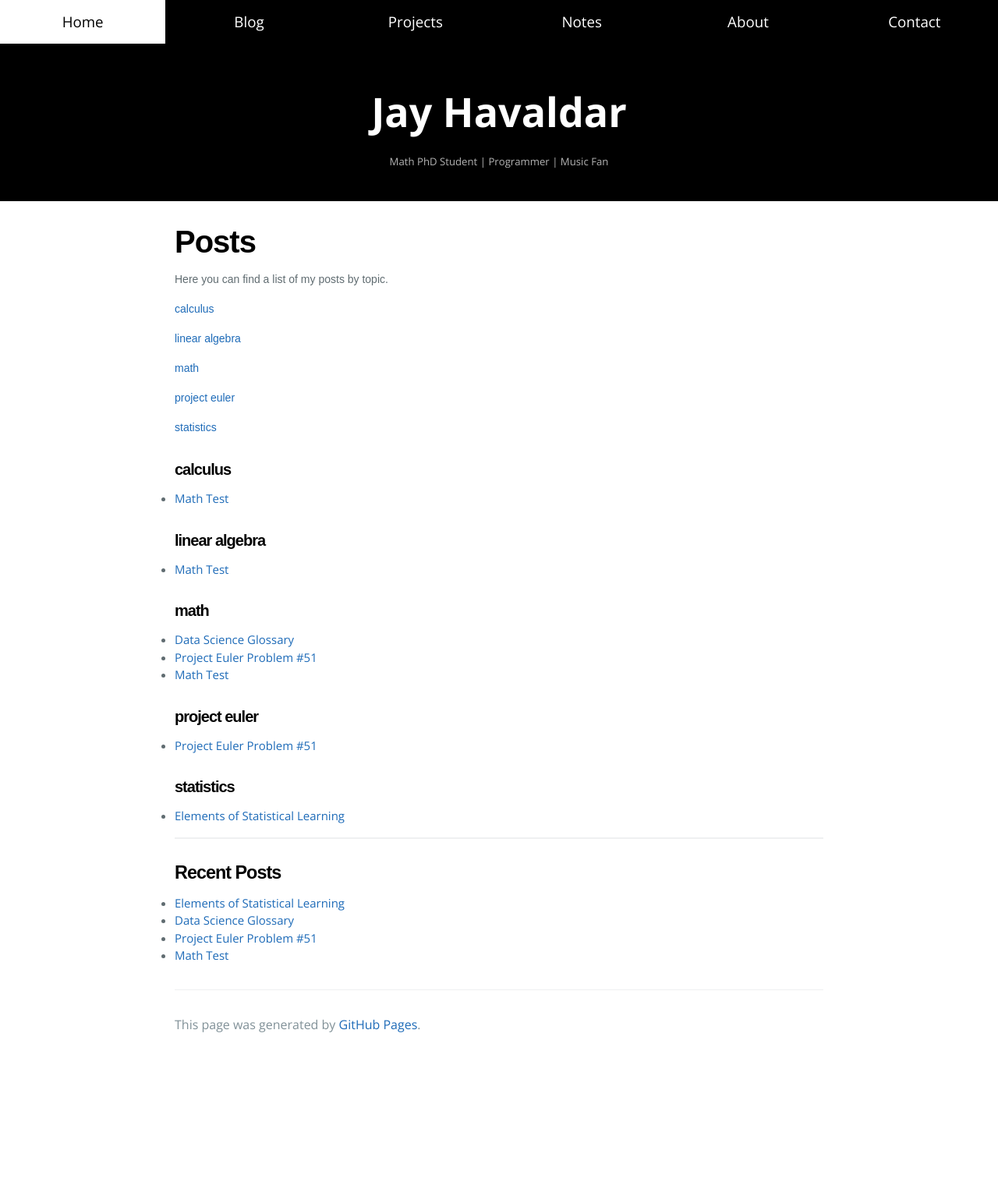
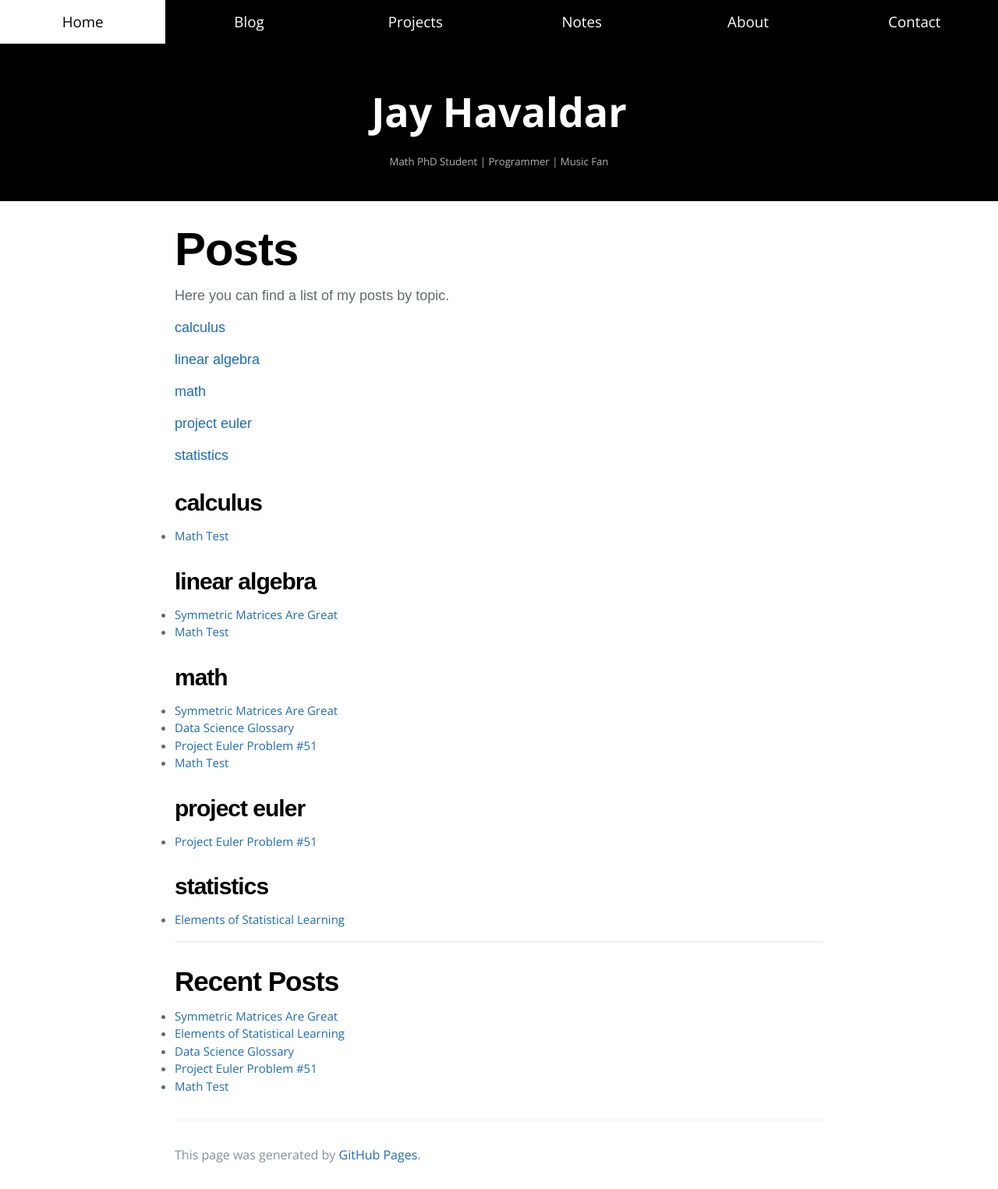
Before and after one commit to jhavaldar/jhavaldar.github.io, a Jekyll site: the page built from posts.md, in a window 1280 px wide. Shown: the whole page at 78% size. Built offline with Jekyll 4.4.1, drawn with Linux system fonts in a browser that asks for light colours; some web fonts are replaced; before the commit the page ends 1358 px from its top, so only the background shows below that.

Commit message:
symmetric matrices & CSS fixes

```diff
--- /dev/null
+++ b/_posts/2017-07-02-symmetric-matrices.md
@@ -0,0 +1,66 @@
+---
+layout: post
+title: "Symmetric Matrices Are Great"
+date:   2017-07-02
+mathjax: true
+tags: [math, linear algebra]
+---
+
+## Symmetric Matrices Are Great
+Matrices are incredibly useful for a multitude of reasons in programming and science in general. For one, a matrix can be used to store two dimensional collections of data, like tables or even images (which are collections of pixels). Arguably more importantly, matrices are synonymous with **linear maps**. A linear map is a special, "nicely behaved" function of one or more variables which we can do a lot of interesting math with, and in fact there is an entire branch of math which studies the ways in which we can approximate the world of non-linear functions by linear functions -- otherwise known as calculus.
+
+<center><img src="https://artsineducationblogdotcom.files.wordpress.com/2014/12/transformation.gif"></center>
+
+<div class="caption">
+<sub>All three of these types of transformations are linear maps</sub>
+</div>
+
+Symmetric matrices are a particular class of matrices defined as follows: let us introduce the **transpose** $A^T$ of a matrix $A$, the matrix we get when we read the columns of $A$ as rows and vice versa. A symmetric matrix is simply one where $A=A^T$. In other words, we can read the matrix either horizontally or vertically due to its symmetry.
+
+In many ways, we can consider symmetric matrices as the "building blocks" of all matrices. or example, take the following statement:
+
+---
+
+##### Claim: Every square matrix can be written as the sum of a symmetric matrix and a skew-symmetric matrix.
+
+This is a fun, short proof. We define a **skew-symmetric** matrix as a matrix $A$ where $A^T = -A$; so, reading the matrix horizontally or vertically returns the same matrix but with a flipped sign in each entry. We consider the following two sums:
+<p>
+$$M = \frac{1}{2}(A+A^T) $$
+</p>
+What can we say about this matrix? Well, we look at its entry in row $i$ and column $j$ (denoted $M_{ij}$), which is the sum $A_{ij}+A_{ji}$. But since addition is commutative, we also have
+<p>
+$$M_{ji}=M_{ij}=A_{ji}+A_{ij}$$
+</p>
+Indeed, the matrix reads the same horizontally and vertically; $M$ is symmetric. In the same way, we can define:
+<p>
+$$N = \frac{1}{2}(A-A^T)$$
+</p>
+And by a nearly identical argument, we can show that $N$ is skew symmetric. And looking at our definitions, we can see that $A=M+N$, and we are done. Here's another, far more useful fact about symmetric matrices.
+
+---
+
+##### Symmetric matrices have an orthonormal basis of eigenvectors
+
+If you don't know what any of these words mean, I'll be coming out soon with an explanation of the terms basis and eigenvectors soon. We can define an **orthonormal** basis as a basis consisting only of unit vectors (vectors with magnitude $1$) so that any two distinct vectors in the basis are perpendicular to one another (to put it another way, the inner product between any two vectors is $0$). Let's prove this statement.
+
+First, consider the following fact about dot products (inner products). We can represent them with matrix multiplication. In short, the dot product between two column vectors can be computed by making the first of those two a row vector:
+<p>
+$$x\cdot y = x^Ty$$
+</p>
+This will be crucial to this short proof. Consider two distinct eigenvalues of $A$, $\lambda_1$ and $\lambda_2$, with corresponding eigenvectors $v_1$ and $v_2$. We will show that they are perpendicular to one another (once we have this, we can always pick multiple orthogonal vectors corresponding the same eigenvalue, and also we are free to pick vectors with length $1$). We consider the following sum:
+<p>
+$$(Av_1)^T v_2 - v_1^TAv_2$$
+</p>
+We can simplify this a little bit knowing that $v_1,v_2$ are eigenvectors and thus $Av_1=\lambda v_1$. We can rewrite (note that we can take constants out of matrix multiplication)
+<p>
+$$ = \lambda_1 v_1^T v_2 - \lambda_2 v_1^Tv_2$$
+$$ = (\lambda_1 - \lambda_2) (v_1^T v2) $$
+$$ = (\lambda_1 - \lambda_2) (v_1 \cdot v2) $$
+</p>
+Now, we can use the fact that for any two matrices $A$ and $B$, $AB^T$=$B^TA^T$. Rewriting the first equation above, we arrive at:
+<p>
+$$v_1^TA^Tv_2 - v_1^TAv_2$$
+</p>
+But $A=A^T$, since $A$ is symmetric! So in fact this quantity is zero. This means either $(\lambda_1 - \lambda_2) $ is zero (it isn't, since we picked two different eigenvalues); or $v_1 \cdot v_2$ is zero. Therefore, the two eigenvectors are perpendicular to one another.
+
+---
--- a/_sass/jekyll-theme-cayman.scss
+++ b/_sass/jekyll-theme-cayman.scss
@@ -30,11 +30,13 @@ tr {
   box-sizing: border-box;
 }
 
-p, body {
+  p { font-family: 'Century Gothic', sans-serif; font-size: 18px; font-weight: normal; text-align: justify; line-height: 150%; margin: 0 0 14px; }
+
+body {
   padding: 0;
   margin: 0;
   font-family: "Open Sans", "Helvetica Neue", Helvetica, Arial, sans-serif;
-  font-size: 16px;
+  font-size: 30px;
   line-height: 1.5;
   color: $body-text-color;
 }
@@ -149,6 +151,12 @@ ul  {
  padding-left:0;
 }
 
+.caption {
+  text-align: center;
+  font-size: 20px;
+  margin-bottom: 10px;
+}
+
 ul li  {
   font-size: 15px;
 }
@@ -223,17 +231,14 @@ ul li  {
     max-width: 64rem;
     padding: 2rem 6rem;
     margin: 0 auto;
-    font-size: 20px;
   }
 
   @include medium {
     padding: 2rem 4rem;
-    font-size: 1.1rem;
   }
 
   @include small {
     padding: 2rem 1rem;
-    font-size: 1rem;
   }
 
   img {
@@ -256,7 +261,6 @@ ul li  {
     line-height: 1;
   }
 
-  p { font-family: 'Century Gothic', sans-serif; font-size: 14px; font-weight: 400; line-height: 24px; margin: 0 0 14px; }
 
   code {
     padding: 2px 4px;
```
Also changed, not shown: about.md (+4 -0 lines).
